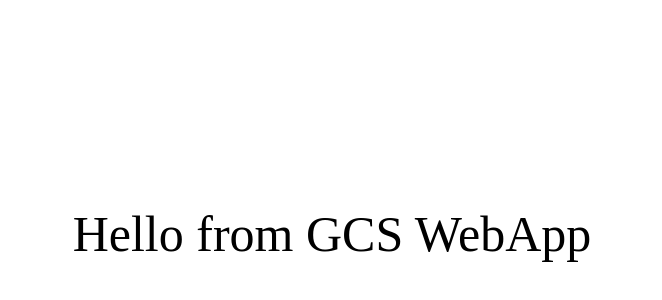
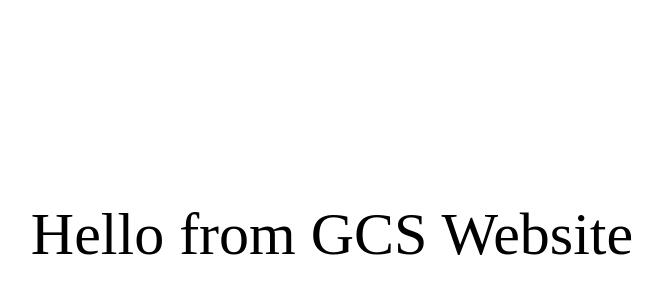
Before and after one commit to gopiguddeti1405-hue/git-gcs-webapp, a plain HTML site: page index.html in a window 1280 px wide. Shown: the part 174-474 px from the top of the page, without its empty margins (308-970 px from the left). Drawn offline with Linux system fonts and the light colour scheme.

Commit message:
Update index.html

```diff
--- a/index.html
+++ b/index.html
@@ -1,12 +1,6 @@
 <!DOCTYPE html>
 <html>
-<head>
-  <title>GCS Static Website</title>
-</head>
-
-<body style="display:flex;justify-content:center;align-items:center;height:100vh;font-size:50px;">
-
-Hello from GCS WebApp
-
+<body style="display:flex;justify-content:center;align-items:center;height:100vh;font-size:60px;">
+Hello from GCS Website
 </body>
 </html>
```
